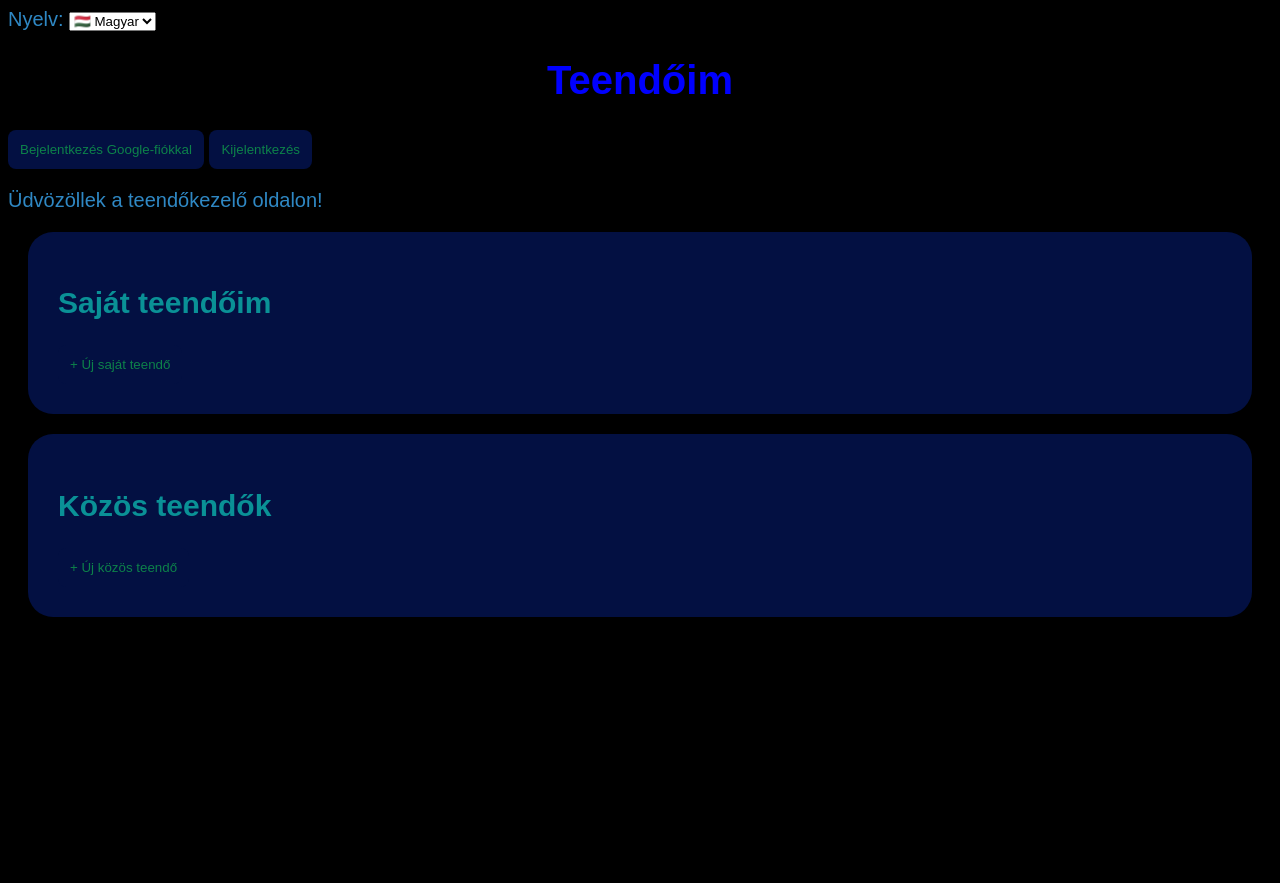
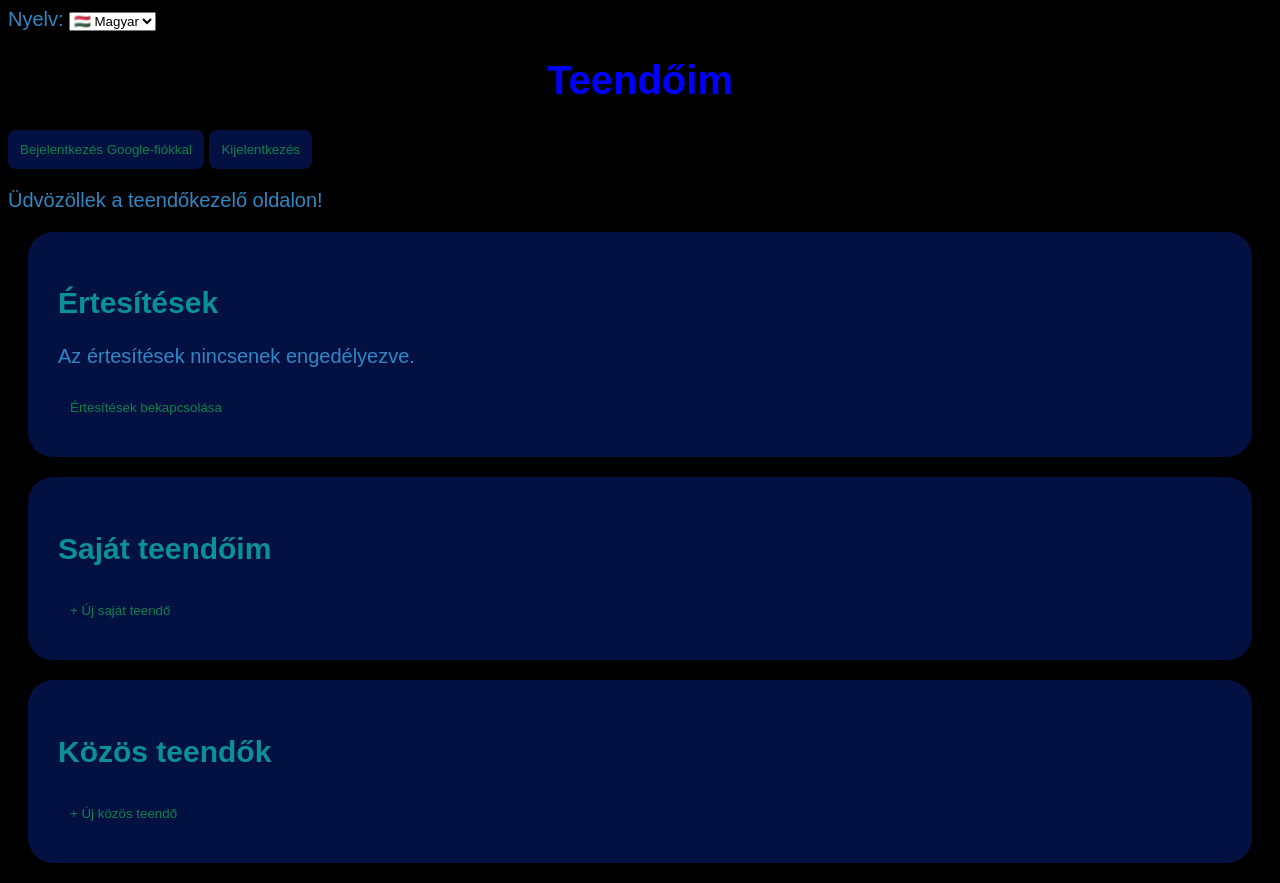
Before and after one commit to makkaimarcell-lab/Easyfeladatkezelo, a plain HTML site: page index.html in a window 1280 px wide. Before the commit the page ends 800 px from the top, so only its background shows below. Drawn offline with Linux system fonts and the light colour scheme; no server answers.

Commit message:
Update index.html

```diff
--- a/index.html
+++ b/index.html
@@ -36,6 +36,20 @@
         Üdvözöllek a teendőkezelő oldalon!
     </p>
 
+    <!-- ÉRTESÍTÉSEK -->
+    <div class="kartya">
+        <h2>Értesítések</h2>
+
+        <p id="ertesitesAllapot">
+            Az értesítések nincsenek engedélyezve.
+        </p>
+
+        <button id="ertesitesEngedelyezesBtn">
+            Értesítések bekapcsolása
+        </button>
+    </div>
+
+    <!-- SAJÁT TEENDŐK -->
     <div class="kartya">
         <h2 data-i18n="privateTitle">Saját teendőim</h2>
 
@@ -46,6 +60,7 @@
         </button>
     </div>
 
+    <!-- KÖZÖS TEENDŐK -->
     <div class="kartya">
         <h2 data-i18n="sharedTitle">Közös teendők</h2>
 
```
